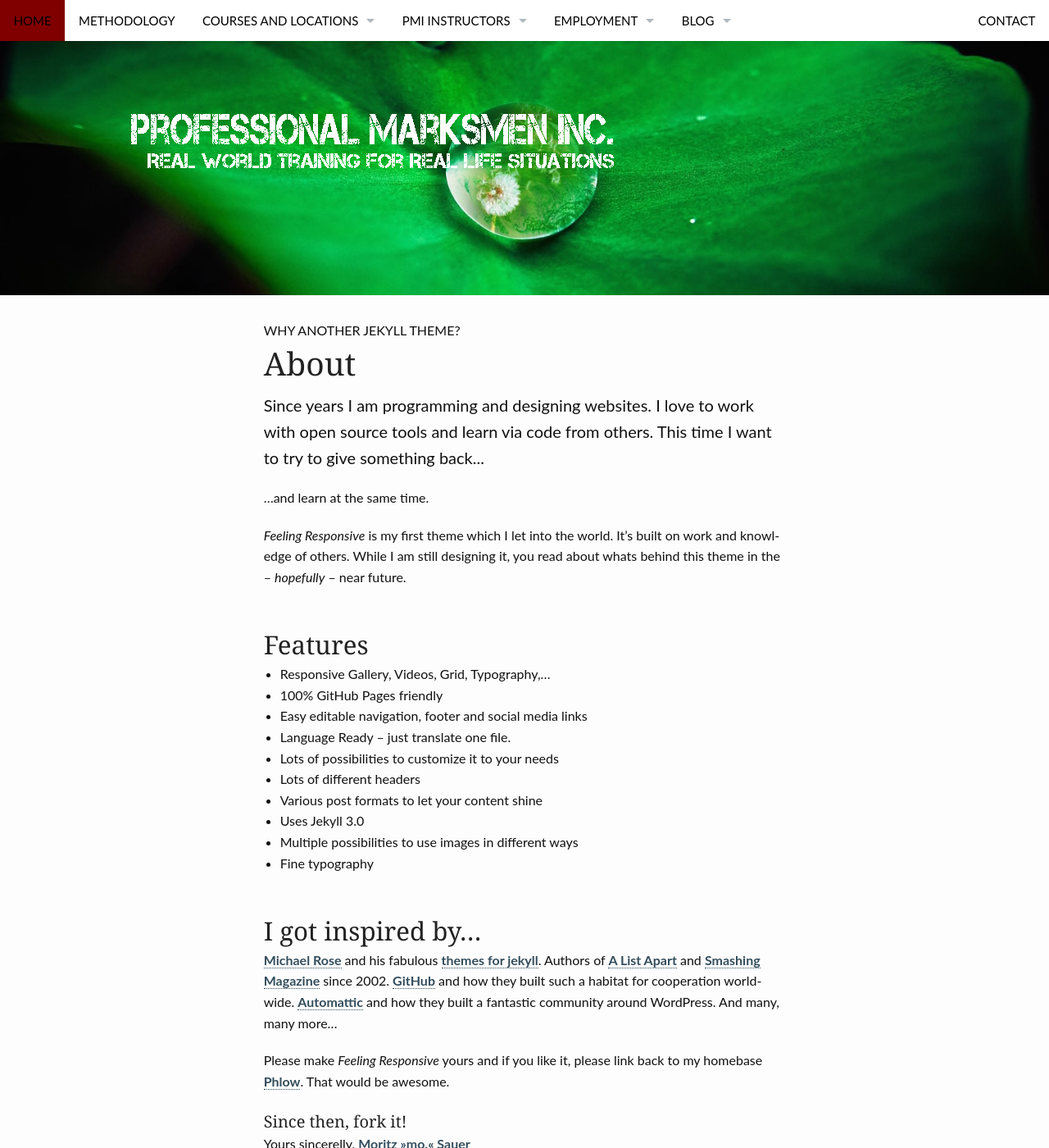
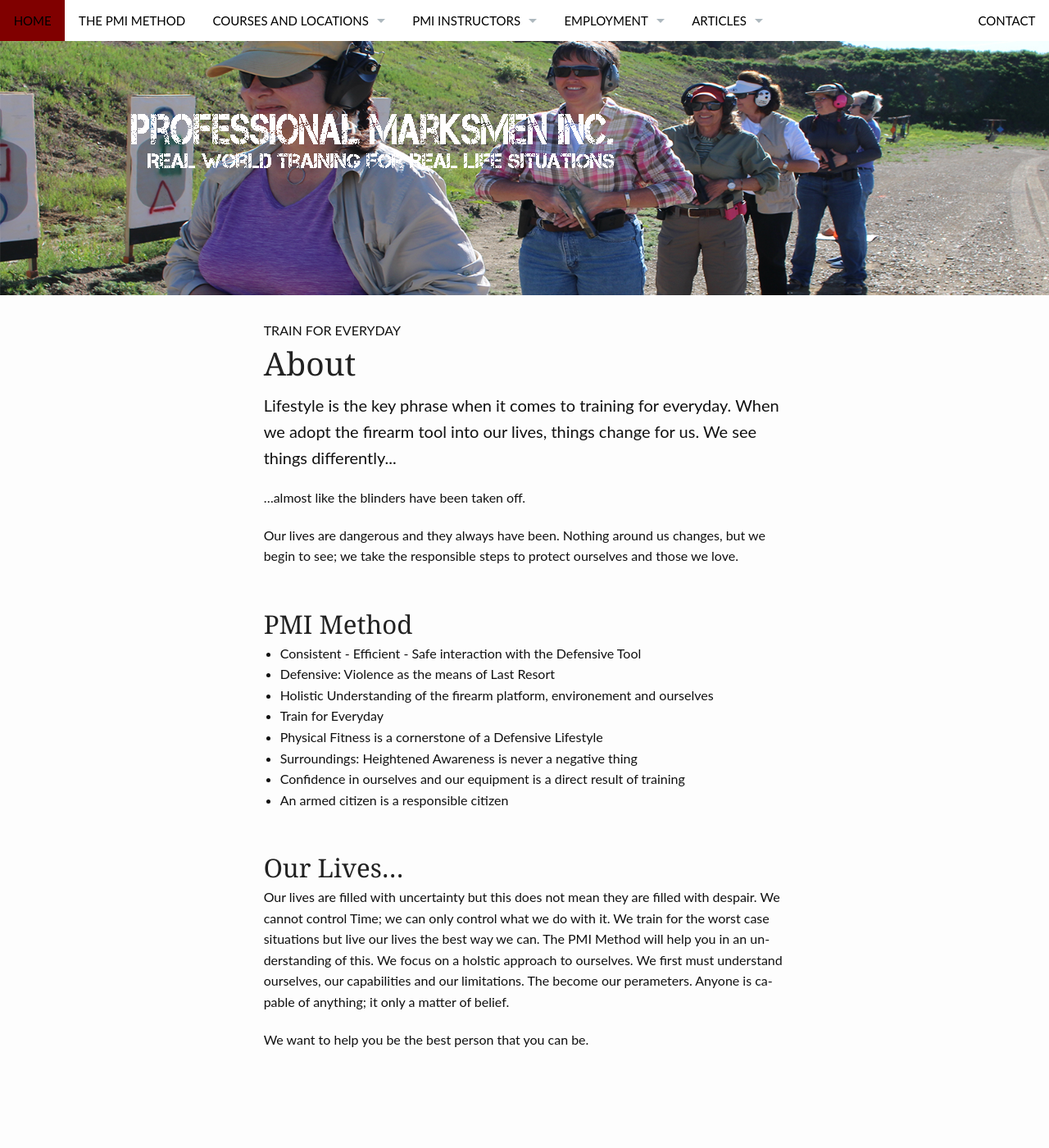
Before and after one commit to JonWeilerPMI/pmisite, a Jekyll site: the page built from pages/info.md, in a window 1280 px wide and 1400 px high. Shown: the whole window at 82% size. Built offline with Jekyll 4.4.1, drawn with Linux system fonts in a browser that asks for light colours; some of the changed text lies outside the part shown.

Commit message:
update pages and images

```diff
--- a/_data/authors.yml
+++ b/_data/authors.yml
@@ -3,7 +3,7 @@
 # 1. Edit information below
 # 2. Change author in default settings in config.yml
 #
-# Ressource › http://blog.sorryapp.com/blogging-with-jekyll/2014/02/06/adding-authors-to-your-jekyll-site.html
+# Ressource ›
 your_author_name:
-    name: "Moritz »mo.« Sauer"
-    url: http://mo.phlow.de/
+    name: "Jon Weiler"
+    url: https://instagram.com/jon_weiler/
--- a/_data/navigation.yml
+++ b/_data/navigation.yml
@@ -2,7 +2,7 @@
   url: "/"
   side: left
 
-- title: Methodology
+- title: The PMI Method
   url: "/getting-started/"
   side: left
 
@@ -44,13 +44,13 @@
   - title: "Roadmap"
     url: "/roadmap/"
 
-- title: Blog
+- title: Articles
   url: "/blog/"
   side: left
   dropdown:
-  - title: Blog
+  - title: Current
     url: "/blog/"
-  - title: "Blog Archive"
+  - title: "Archive"
     url: "/blog/archive/"
 
 
--- a/pages/info.md
+++ b/pages/info.md
@@ -1,51 +1,32 @@
 ---
 layout: page
 title: "About"
-subheadline: "Why another Jekyll Theme?"
+subheadline: "Train for Everyday"
 show_meta: false
-teaser: "Since years I am programming and designing websites. I love to work with open source tools and learn via code from others. This time I want to try to give something back..."
+teaser: "Lifestyle is the key phrase when it comes to training for everyday.  When we adopt the firearm tool into our lives, things change for us.  We see things differently... "
 permalink: "/info/"
 header:
     image_fullwidth: "header_drop.jpg"
 ---
-...and learn at the same time.
+...almost like the blinders have been taken off.
 
-*Feeling Responsive* is my first theme which I let into the world. It's built on work and knowledge of others. While I am still designing it, you read about whats behind this theme in the – *hopefully* – near future.
+Our lives are dangerous and they always have been.  Nothing around us changes, but we begin to see; we take the responsible steps to protect ourselves and those we love.
 
+## PMI Method
 
-## Features
-
-* Responsive Gallery, Videos, Grid, Typography,...
-* 100% GitHub Pages friendly
-* Easy editable navigation, footer and social media links
-* Language Ready – just translate one file.
-* Lots of possibilities to customize it to your needs
-* Lots of different headers
-* Various post formats to let your content shine
-* Uses Jekyll 3.0
-* Multiple possibilities to use images in different ways
-* Fine typography
+* Consistent - Efficient - Safe interaction with the Defensive Tool
+* Defensive:  Violence as the means of Last Resort
+* Holistic Understanding of the firearm platform, environement and ourselves
+* Train for Everyday
+* Physical Fitness is a cornerstone of a Defensive Lifestyle
+* Surroundings:  Heightened Awareness is never a negative thing
+* Confidence in ourselves and our equipment is a direct result of training
+* An armed citizen is a responsible citizen
 
 
 
-## I got inspired by...
+## Our Lives...
 
-[Michael Rose][1] and his fabulous [themes for jekyll][2]. Authors of [A List Apart][4] and [Smashing Magazine][5] since 2002. [GitHub][6] and how they built such a habitat for cooperation worldwide. [Automattic][3] and how they built a fantastic community around WordPress. And many, many more...
+Our lives are filled with uncertainty but this does not mean they are filled with despair.  We cannot control Time; we can only control what we do with it.  We train for the worst case situations but live our lives the best way we can.  The PMI Method will help you in an understanding of this.  We focus on a holstic approach to ourselves.  We first must understand ourselves, our capabilities and our limitations.  The become our perameters.  Anyone is capable of anything; it only a matter of belief.
 
-Please make *Feeling Responsive* yours and if you like it, please link back to my homebase <a href="http://phlow.de/">Phlow</a>. That would be awesome.
-
-#### Since then, fork it!
-
-Yours sincerelly, [Moritz »mo.« Sauer][7]
-
-
- [1]: http://mademistakes.com/about/
- [2]: http://mademistakes.com/work/jekyll-themes/
- [3]: http://automattic.com/
- [4]: http://alistapart.com/
- [5]: http://www.smashingmagazine.com/
- [6]: https://github.com/
- [7]: http://sauer.io
- [8]: #
- [9]: #
- [10]: #
+We want to help you be the best person that you can be.
```
Also changed, not shown: _data/network.yml (+6 -11 lines), pages/contact.md (+5 -5 lines), images/header_drop.jpg.
